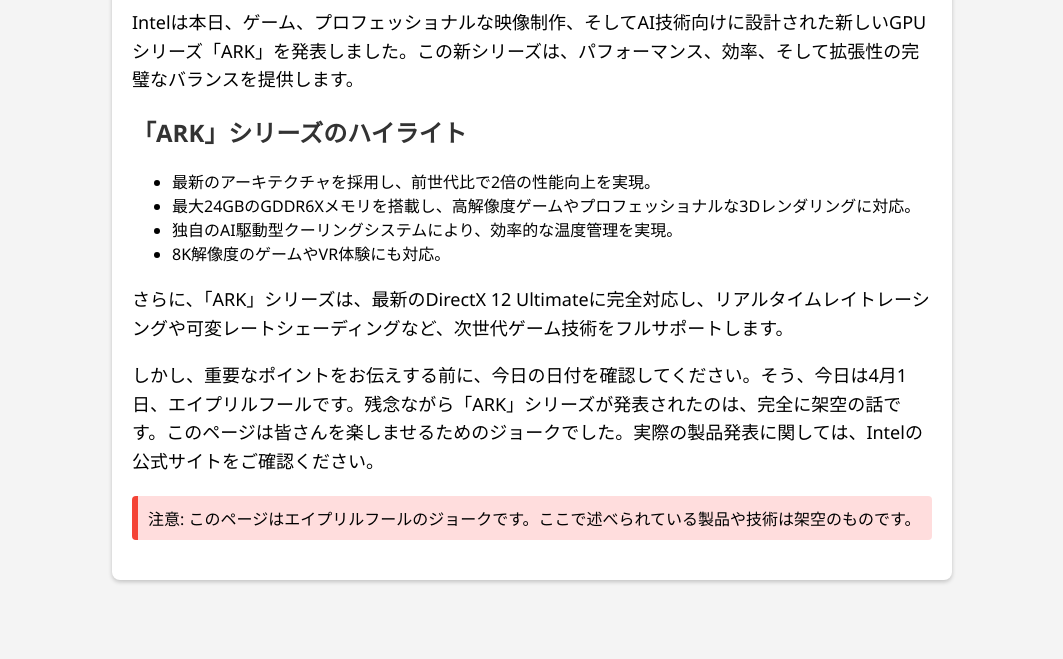
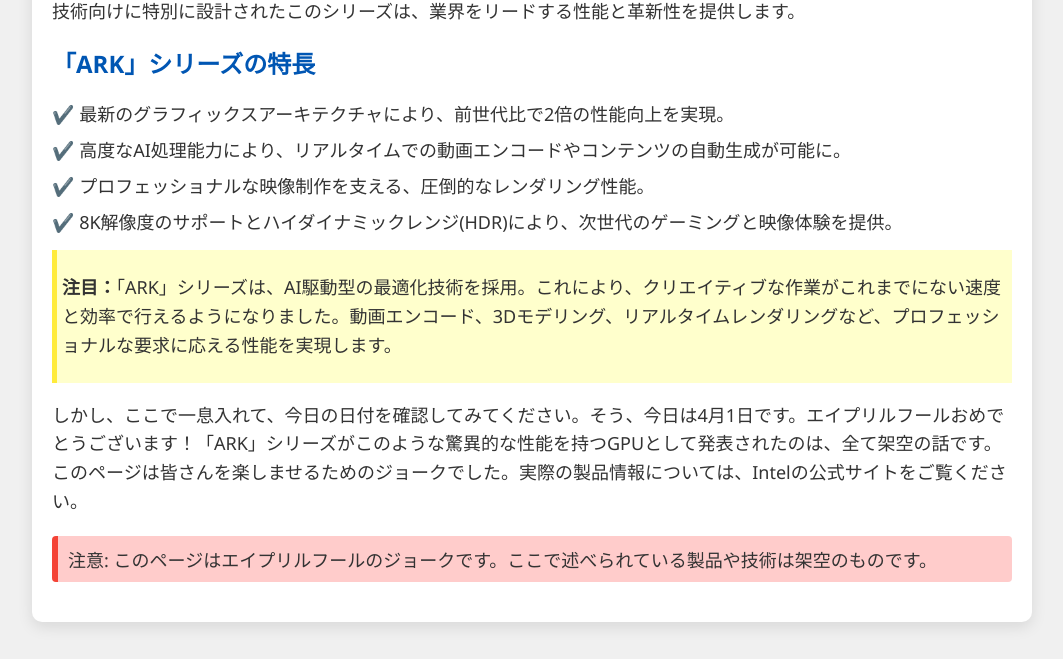
Before and after one commit to ob-hax/April-intel, a plain HTML site: page index.html in a window 1280 px wide. Shown: the part 141-800 px from the top of the page, without its empty margins (108-1171 px from the left). Drawn offline with Linux system fonts and the light colour scheme.

Commit message:
Update index.html

```diff
--- a/index.html
+++ b/index.html
@@ -3,34 +3,50 @@
 <head>
     <meta charset="UTF-8">
     <meta name="viewport" content="width=device-width, initial-scale=1.0">
-    <title>Intelから衝撃の新GPUシリーズ「ARK」発表！</title>
+    <title>Intelの画期的な新GPUシリーズ「ARK」</title>
     <style>
         body {
             font-family: 'Segoe UI', Tahoma, Geneva, Verdana, sans-serif;
-            margin: 40px;
-            background-color: #f4f4f4;
+            margin: 0;
+            padding: 0;
+            background-color: #f0f0f0;
+            color: #333;
         }
         .container {
-            max-width: 800px;
+            max-width: 960px;
             margin: auto;
             background: white;
             padding: 20px;
-            border-radius: 8px;
-            box-shadow: 0 2px 4px rgba(0,0,0,0.2);
+            border-radius: 10px;
+            box-shadow: 0 5px 15px rgba(0,0,0,0.1);
         }
         h1, h2 {
-            color: #333;
+            color: #0056b3;
         }
         p {
             font-size: 18px;
             line-height: 1.6;
         }
         ul {
-            margin: 20px 0;
+            list-style-type: none;
+            padding: 0;
         }
-        .note {
-            font-size: 16px;
-            background-color: #ffdddd;
+        li {
+            margin-bottom: 10px;
+            font-size: 18px;
+        }
+        li:before {
+            content: "✔️ ";
+            color: #4CAF50;
+        }
+        .highlight {
+            background-color: #ffffcc;
+            padding: 5px;
+            border-left: 5px solid #ffeb3b;
+        }
+        .warning {
+            font-size: 18px;
+            background-color: #ffcccb;
             border-left: 6px solid #f44336;
             margin: 20px 0;
             padding: 10px;
@@ -40,22 +56,24 @@
 </head>
 <body>
     <div class="container">
-        <h1>Intelから衝撃の新GPUシリーズ「ARK」発表！</h1>
-        <p>Intelは本日、ゲーム、プロフェッショナルな映像制作、そしてAI技術向けに設計された新しいGPUシリーズ「ARK」を発表しました。この新シリーズは、パフォーマンス、効率、そして拡張性の完璧なバランスを提供します。</p>
+        <h1>Intelから画期的な新GPUシリーズ「ARK」登場！</h1>
+        <p>この度、Intelは全く新しいGPUシリーズ「ARK」を発表しました。ゲーム、プロフェッショナルな映像制作、そしてAI技術向けに特別に設計されたこのシリーズは、業界をリードする性能と革新性を提供します。</p>
 
-        <h2>「ARK」シリーズのハイライト</h2>
+        <h2>「ARK」シリーズの特長</h2>
         <ul>
-            <li>最新のアーキテクチャを採用し、前世代比で2倍の性能向上を実現。</li>
-            <li>最大24GBのGDDR6Xメモリを搭載し、高解像度ゲームやプロフェッショナルな3Dレンダリングに対応。</li>
-            <li>独自のAI駆動型クーリングシステムにより、効率的な温度管理を実現。</li>
-            <li>8K解像度のゲームやVR体験にも対応。</li>
+            <li>最新のグラフィックスアーキテクチャにより、前世代比で2倍の性能向上を実現。</li>
+            <li>高度なAI処理能力により、リアルタイムでの動画エンコードやコンテンツの自動生成が可能に。</li>
+            <li>プロフェッショナルな映像制作を支える、圧倒的なレンダリング性能。</li>
+            <li>8K解像度のサポートとハイダイナミックレンジ(HDR)により、次世代のゲーミングと映像体験を提供。</li>
         </ul>
 
-        <p>さらに、「ARK」シリーズは、最新のDirectX 12 Ultimateに完全対応し、リアルタイムレイトレーシングや可変レートシェーディングなど、次世代ゲーム技術をフルサポートします。</p>
+        <div class="highlight">
+            <p><strong>注目：</strong>「ARK」シリーズは、AI駆動型の最適化技術を採用。これにより、クリエイティブな作業がこれまでにない速度と効率で行えるようになりました。動画エンコード、3Dモデリング、リアルタイムレンダリングなど、プロフェッショナルな要求に応える性能を実現します。</p>
+        </div>
 
-        <p>しかし、重要なポイントをお伝えする前に、今日の日付を確認してください。そう、今日は4月1日、エイプリルフールです。残念ながら「ARK」シリーズが発表されたのは、完全に架空の話です。このページは皆さんを楽しませるためのジョークでした。実際の製品発表に関しては、Intelの公式サイトをご確認ください。</p>
+        <p>しかし、ここで一息入れて、今日の日付を確認してみてください。そう、今日は4月1日です。エイプリルフールおめでとうございます！「ARK」シリーズがこのような驚異的な性能を持つGPUとして発表されたのは、全て架空の話です。このページは皆さんを楽しませるためのジョークでした。実際の製品情報については、Intelの公式サイトをご覧ください。</p>
 
-        <div class="note">
+        <div class="warning">
             注意: このページはエイプリルフールのジョークです。ここで述べられている製品や技術は架空のものです。
         </div>
     </div>
```
